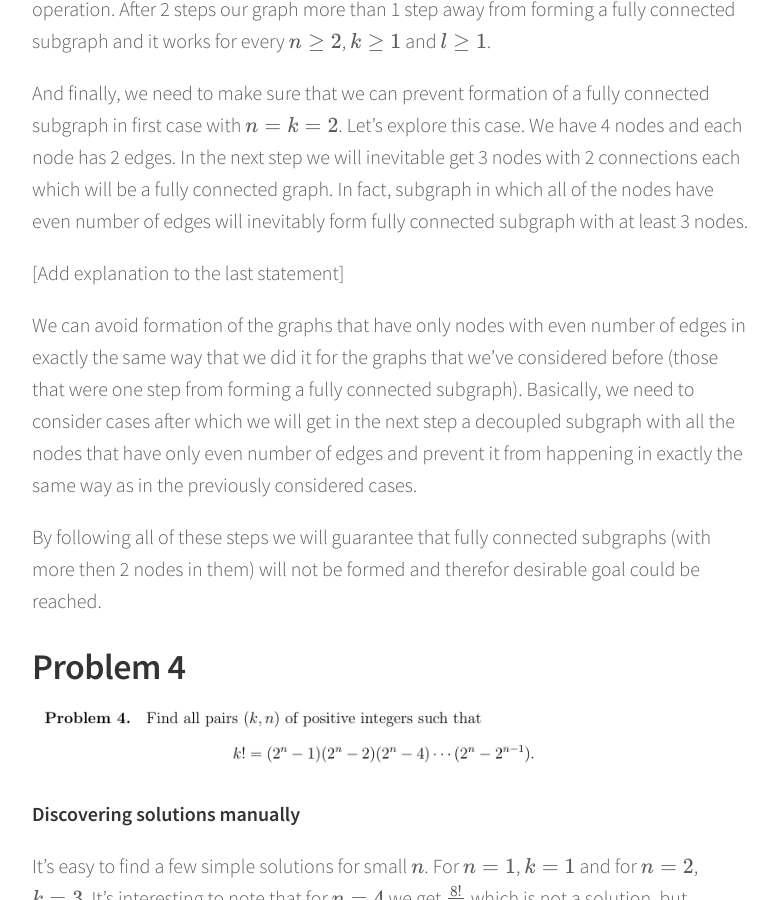
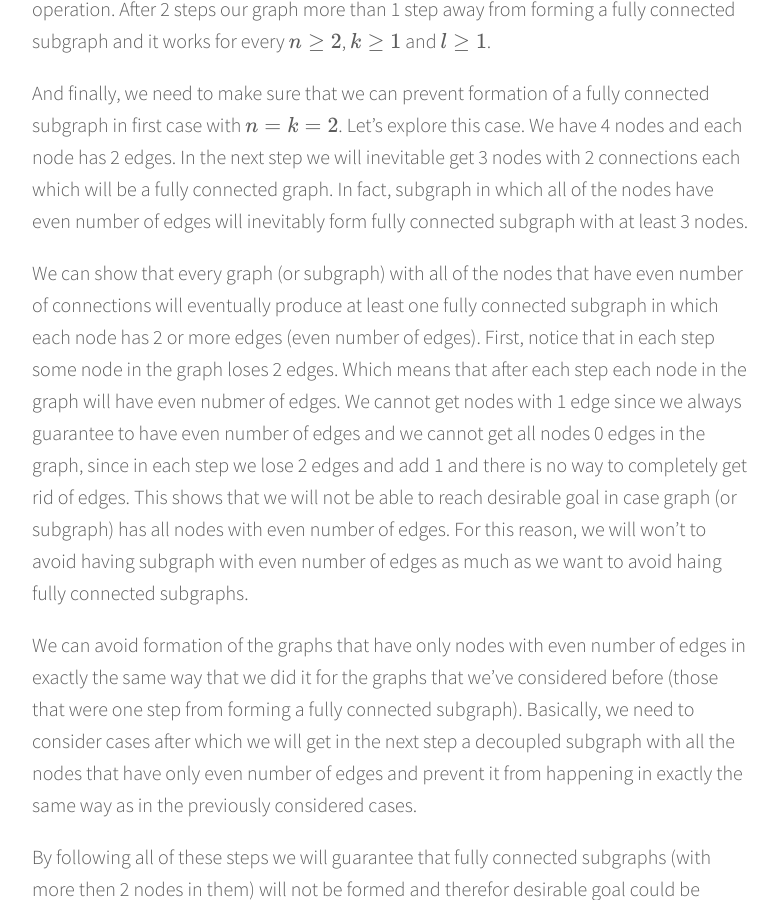
Before and after one commit to itdxer/blog.itdxer.com, a Jekyll site: the page built from _posts/2020-02-09-solutions-for-the-imo-2019-problems.md, in a window 1280 px wide and 900 px high, scrolled down 5868 px. Shown: the whole window, without its empty margins (248-1026 px from the left). Built offline with Jekyll 4.4.1, drawn with Linux system fonts in a browser that asks for light colours; nearby versions of some CDN libraries; formulas are drawn with MathJax 3; comment, search, counter and statistics services are not loaded.

Commit message:
updated post

```diff
--- a/_posts/2020-02-09-solutions-for-the-imo-2019-problems.md
+++ b/_posts/2020-02-09-solutions-for-the-imo-2019-problems.md
@@ -220,7 +220,18 @@ have 4 nodes and each node has 2 edges. In the next step we will inevitable get
 subgraph in which all of the nodes have even number of edges will inevitably
 form fully connected subgraph with at least 3 nodes.
 
-[Add explanation to the last statement]
+We can show that every graph (or subgraph) with all of the nodes that have even
+number of connections will eventually produce at least one fully connected
+subgraph in which each node has 2 or more edges (even number of edges). First,
+notice that in each step some node in the graph loses 2 edges. Which means that
+after each step each node in the graph will have even nubmer of edges. We cannot
+get nodes with 1 edge since we always guarantee to have even number of edges and
+we cannot get all nodes 0 edges in the graph, since in each step we lose 2 edges
+and add 1 and there is no way to completely get rid of edges. This shows that we
+will not be able to reach desirable goal in case graph (or subgraph) has all
+nodes with even number of edges. For this reason, we will won't to avoid having
+subgraph with even number of edges as much as we want to avoid haing fully
+connected subgraphs.
 
 We can avoid formation of the graphs that have only nodes with even number of
 edges in exactly the same way that we did it for the graphs that we've
```
Also changed, not shown: 1 other file.
